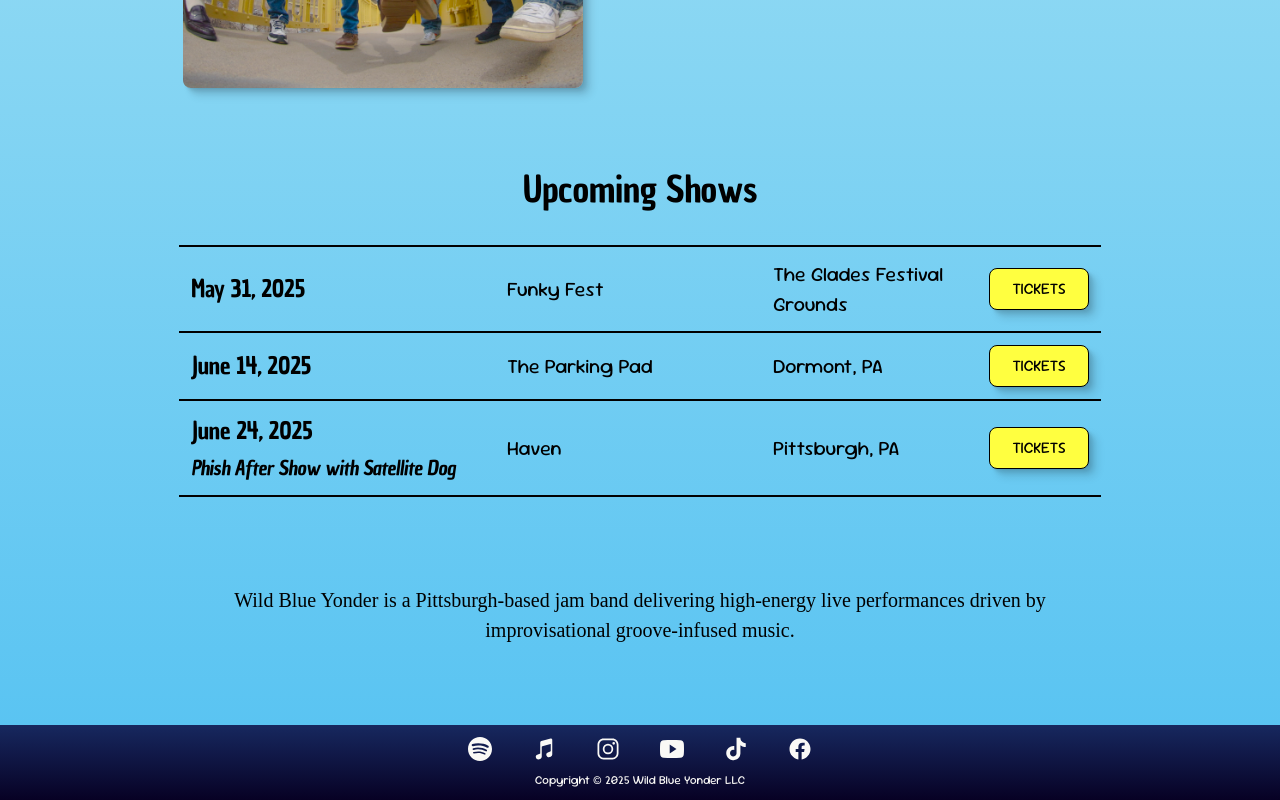
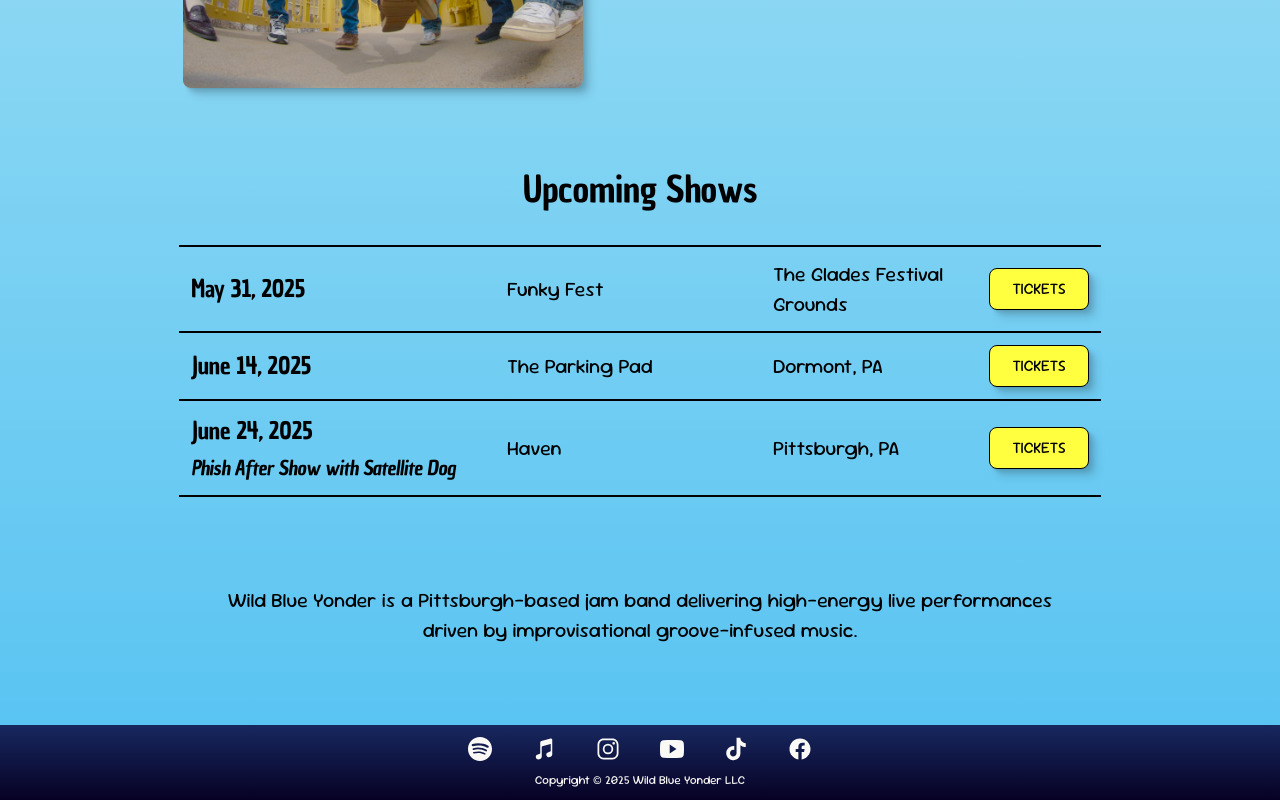
Before and after one commit to danielkurtsawyer/wild-blue-yonder, a React (Vite) app in the folder wild-blue-yonder-website/: page / in a window 1280 px wide. Shown: the part 680-1480 px from the top of the page. Built offline with nearby package versions, Linux system fonts and the light colour scheme.

Commit message:
Update incorrect font name for home page description

```diff
--- a/wild-blue-yonder-website/src/pages/Home/home.css
+++ b/wild-blue-yonder-website/src/pages/Home/home.css
@@ -8,7 +8,7 @@
 
 .description {
   max-width: 900px;
-  font-family: "Sour Gummy";
+  font-family: "body-text";
   text-align: center;
   padding: 60px 20px 20px 20px;
 }
```
